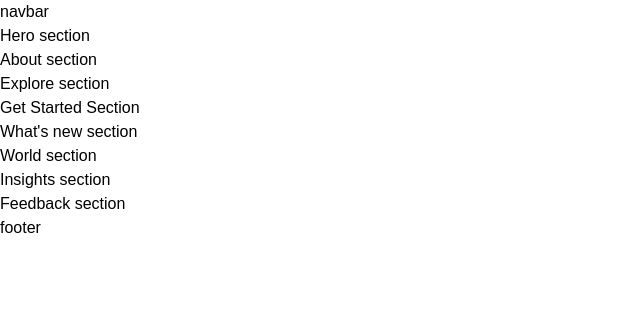
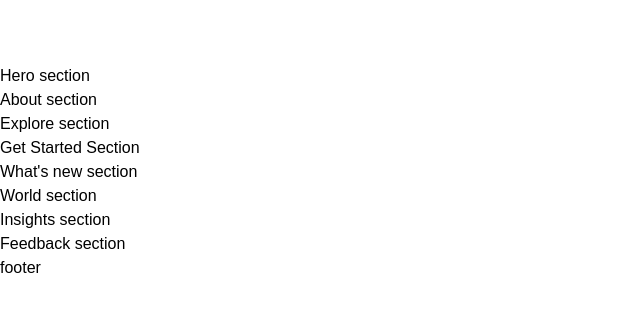
Before and after one commit to anggriawanmr/metaversus, a Next.js app: page / in a window 1280 px wide. Shown: the top 312 px of the page, without its empty margins (0-640 px from the left). Built offline with nearby package versions, Linux system fonts and the light colour scheme; a web font is replaced by a local one.

Commit message:
Adding framer motion to Navbar component and adding props to it :sparkles:

```diff
--- a/components/Navbar.jsx
+++ b/components/Navbar.jsx
@@ -1,9 +1,17 @@
 'use client';
 
+import { motion } from 'framer-motion';
+
+import styles from '../styles';
+import { navVariants } from '../utils/motion';
+
 const Navbar = () => (
-  <nav>
-    navbar
-  </nav>
+  <motion.nav
+    variants={navVariants}
+    initial="hidden"
+    whileInView="show"
+    className={`${styles.xPaddings} py-8 relative`}
+  ></motion.nav>
 );
 
 export default Navbar;
```
